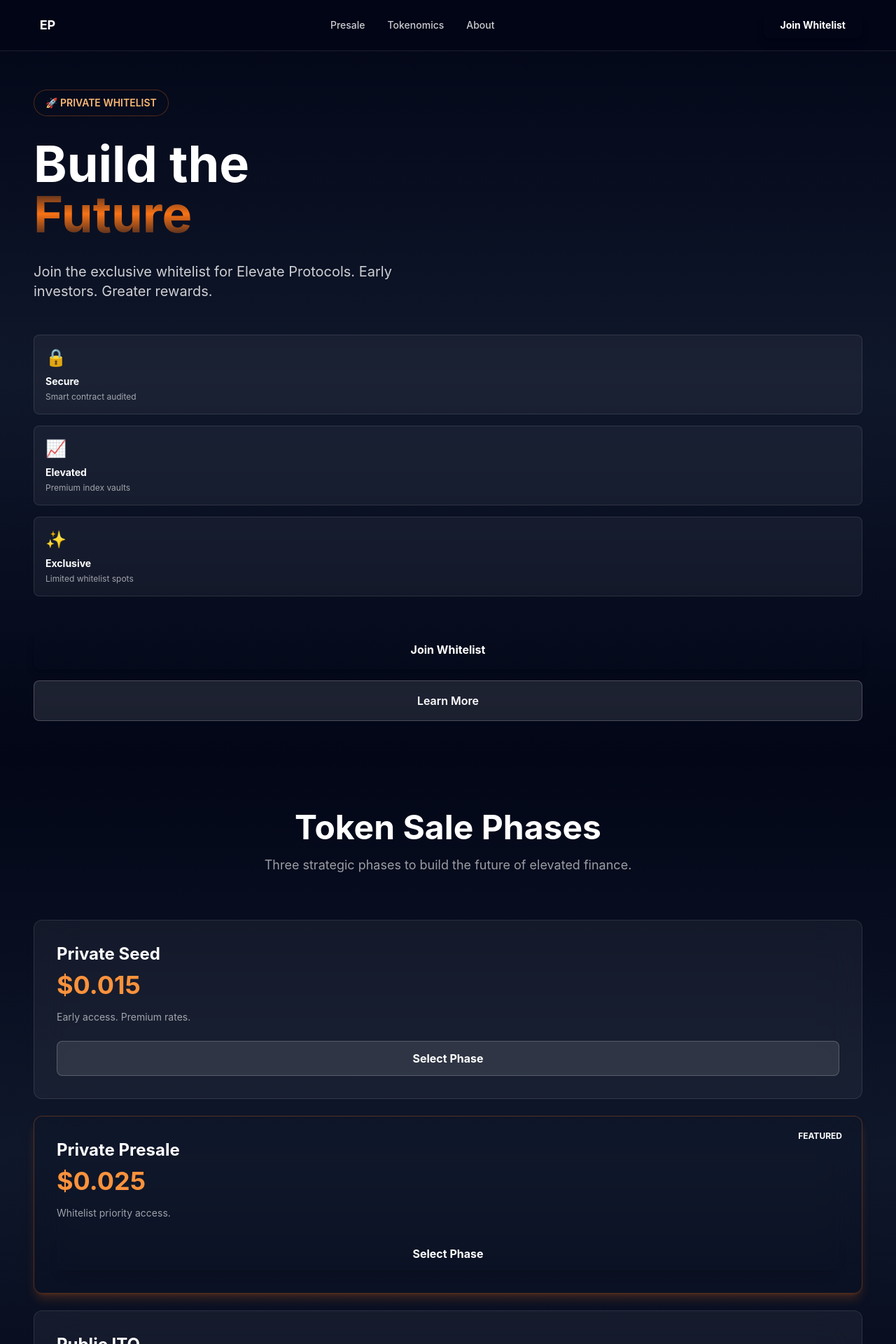
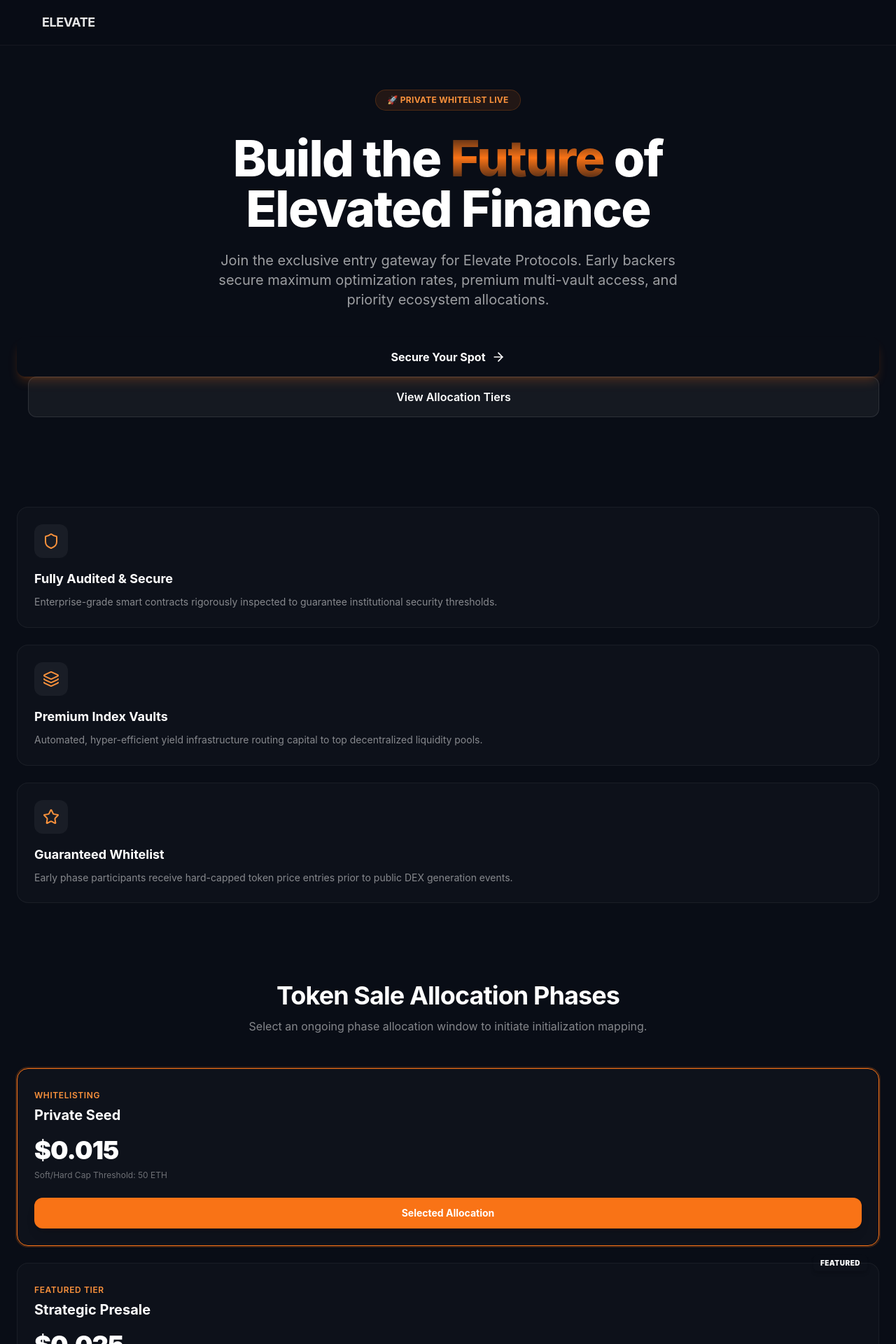
Before and after one commit to ParTywithaCapiTalT/elevate-presale-v2, a React (Vite) app: page / in a window 1280 px wide. Shown: the top 1920 px of the page at 70% size. Built offline with nearby package versions, Linux system fonts and the light colour scheme; what @rainbow-me/rainbowkit, wagmi would draw is missing.

Commit message:
Update App.tsx

```diff
--- a/src/App.tsx
+++ b/src/App.tsx
@@ -1,161 +1,249 @@
-;
+import React, { useState } from 'react';
+import { ArrowRight, Wallet, CheckCircle2, Shield, Layers, Star, Menu, X, ChevronRight } from 'lucide-react';
 
 export default function App() {
+  // Interactive State Engines
+  const [walletConnected, setWalletConnected] = useState(false);
+  const [walletAddress, setWalletAddress] = useState('');
+  const [selectedPhase, setSelectedPhase] = useState('private');
+  const [isMenuOpen, setIsMenuOpen] = useState(false);
+
+  // Whitelist Form State
+  const [formData, setFormData] = useState({ name: '', email: '', address: '' });
+  const [formSubmitted, setFormSubmitted] = useState(false);
+
+  // Simulated Wallet Trigger
+  const handleConnectWallet = () => {
+    if (walletConnected) {
+      setWalletConnected(false);
+      setWalletAddress('');
+    } else {
+      setWalletConnected(true);
+      setWalletAddress('0x71C...3A9f');
+    }
+  };
+
+  // Form Submission Handler
+  const handleFormSubmit = (e: React.FormEvent) => {
+    e.preventDefault();
+    if (formData.email && formData.address) {
+      setFormSubmitted(true);
+    }
+  };
+
+  // Smooth Scroll Trigger
+  const scrollToSection = (id: string) => {
+    const element = document.getElementById(id);
+    if (element) {
+      element.scrollIntoView({ behavior: 'smooth' });
+    }
+    setIsMenuOpen(false);
+  };
+
   return (
-    <div className="bg-slate-950 min-h-screen">
-      {/* Header */}
-      <header className="fixed top-0 w-full z-50 bg-slate-950/80 backdrop-blur-xl border-b border-white/10">
-        <div className="max-w-7xl mx-auto px-6 sm:px-8 lg:px-12 py-4 flex items-center justify-between">
-          <div className="flex items-center gap-2">
-            <div className="w-10 h-10 bg-gradient-to-r from-orange-500 to-orange-600 rounded-lg flex items-center justify-center">
-              <span className="text-white font-bold text-lg">EP</span>
-            </div>
-            <span className="text-white font-bold text-xl hidden sm:inline">Elevate Protocols</span>
+    <div className="min-h-screen bg-[#090d16] text-white selection:bg-orange-500 selection:text-white antialiased">
+
+      {/* HEADER NAVIGATION */}
+      <nav className="fixed top-0 left-0 right-0 z-50 bg-[#090d16]/80 backdrop-blur-md border-b border-white/5 px-6 py-4">
+        <div className="max-w-7xl mx-auto flex items-center justify-between">
+          <div className="flex items-center space-x-2 cursor-pointer" onClick={() => window.scrollTo({top: 0, behavior: 'smooth'})}>
+            <span className="text-2xl font-black tracking-tighter bg-gradient-to-r from-orange-400 to-red-500 bg-clip-text text-transparent">EP</span>
+            <span className="text-lg font-bold tracking-tight text-white/90">ELEVATE</span>
           </div>
 
-          <nav className="flex items-center gap-8">
-            <a href="#presale" className="text-white/80 hover:text-white transition-colors text-sm font-medium">Presale</a>
-            <a href="#tokenomics" className="text-white/80 hover:text-white transition-colors text-sm font-medium">Tokenomics</a>
-            <a href="#about" className="text-white/80 hover:text-white transition-colors text-sm font-medium">About</a>
+          {/* Desktop Links */}
+          <div className="hidden md:flex items-center space-x-8 text-sm font-medium text-white/70">
+            <button onClick={() => scrollToSection('phases')} className="hover:text-orange-400 transition">Presale Phases</button>
+            <button onClick={() => scrollToSection('features')} className="hover:text-orange-400 transition">Tokenomics</button>
+            <button onClick={() => scrollToSection('whitelist')} className="hover:text-orange-400 transition">Join Whitelist</button>
+          </div>
+
+          <div className="hidden md:flex items-center space-x-4">
+            <button
+              onClick={handleConnectWallet}
+              className="flex items-center space-x-2 px-5 py-2.5 bg-white/5 hover:bg-white/10 border border-white/10 text-sm font-bold rounded-xl transition-all duration-200"
+            >
+              <Wallet className="w-4 h-4 text-orange-400" />
+              <span>{walletConnected ? walletAddress : 'Connect Wallet'}</span>
+            </button>
+          </div>
+
+          {/* Mobile Menu Button */}
+          <button className="md:hidden text-white" onClick={() => setIsMenuOpen(!isMenuOpen)}>
+            {isMenuOpen ? <X className="w-6 h-6" /> : <Menu className="w-6 h-6" />}
+          </button>
+        </div>
       </nav>
 
-          <button className="px-6 py-2 bg-gradient-to-r from-orange-500 to-orange-600 hover:from-orange-600 hover:to-orange-700 text-white font-bold rounded-lg transition-all duration-300 shadow-lg hover:shadow-orange-500/50 text-sm">
-            Join Whitelist
+      {/* MOBILE DROP DOWN */}
+      {isMenuOpen && (
+        <div className="fixed inset-0 z-40 bg-[#090d16] pt-24 px-6 flex flex-col space-y-6 text-xl">
+          <button onClick={() => scrollToSection('phases')} className="text-left py-2 border-b border-white/5 text-white/80">Presale Phases</button>
+          <button onClick={() => scrollToSection('features')} className="text-left py-2 border-b border-white/5 text-white/80">Tokenomics</button>
+          <button onClick={() => scrollToSection('whitelist')} className="text-left py-2 border-b border-white/5 text-white/80 text-orange-400 font-bold">Join Whitelist</button>
+          <button
+            onClick={() => { handleConnectWallet(); setIsMenuOpen(false); }}
+            className="w-full py-4 bg-orange-500 rounded-xl font-bold flex items-center justify-center space-x-2"
+          >
+            <Wallet className="w-5 h-5" />
+            <span>{walletConnected ? walletAddress : 'Connect Wallet'}</span>
           </button>
         </div>
-      </header>
+      )}
 
-      {/* Hero Section */}
-      <section className="relative w-full min-h-screen bg-gradient-to-b from-slate-950 via-slate-900 to-slate-950 overflow-hidden pt-20">
-        <div className="absolute inset-0">
-          <div className="absolute inset-0 bg-gradient-radial from-orange-500/10 via-transparent to-transparent opacity-40" />
-          <div className="absolute top-0 right-0 w-96 h-96 bg-gradient-radial from-blue-500/10 to-transparent opacity-30 blur-3xl" />
-          <div className="absolute bottom-0 left-0 w-96 h-96 bg-gradient-radial from-purple-500/10 to-transparent opacity-30 blur-3xl" />
+      {/* HERO SECTION */}
+      <section className="relative pt-32 pb-20 px-6 max-w-7xl mx-auto flex flex-col items-center text-center">
+        <div className="inline-flex items-center space-x-2 px-4 py-1.5 bg-orange-500/10 border border-orange-500/20 rounded-full text-xs font-bold text-orange-400 mb-8 tracking-wide uppercase">
+          🚀 Private Whitelist Live
         </div>
-
-        <div className="relative z-10 grid grid-cols-1 lg:grid-cols-2 gap-8 lg:gap-12 items-center min-h-screen px-6 sm:px-8 lg:px-12 py-12">
-          <div className="space-y-8 flex flex-col justify-center">
-            <div className="inline-block w-fit">
-              <div className="px-4 py-2 bg-gradient-to-r from-orange-500/20 to-orange-500/10 border border-orange-500/30 rounded-full">
-                <p className="text-sm font-semibold text-orange-300">🚀 PRIVATE WHITELIST</p>
-              </div>
-            </div>
-
-            <div className="space-y-4">
-              <h1 className="text-5xl sm:text-6xl lg:text-7xl font-bold text-white leading-tight">
-                Build the
-                <br />
-                <span className="bg-gradient-to-r from-orange-400 via-orange-500 to-red-500 bg-clip-text text-transparent">
-                  Future
-                </span>
+        <h1 className="text-4xl md:text-7xl font-extrabold tracking-tight mb-6 max-w-4xl leading-tight">
+          Build the <span className="bg-gradient-to-r from-orange-400 via-orange-500 to-red-500 bg-clip-text text-transparent">Future</span> of Elevated Finance
         </h1>
-            </div>
-
-            <div className="space-y-3">
-              <p className="text-lg sm:text-xl text-white/80 leading-relaxed max-w-xl">
-                Join the exclusive whitelist for Elevate Protocols. Early investors. Greater rewards.
+        <p className="text-base md:text-xl text-white/60 max-w-2xl mb-10 leading-relaxed">
+          Join the exclusive entry gateway for Elevate Protocols. Early backers secure maximum optimization rates, premium multi-vault access, and priority ecosystem allocations.
         </p>
-            </div>
-
-            <div className="grid grid-cols-1 sm:grid-cols-3 gap-4 pt-4">
-              {[
-                { icon: '🔒', label: 'Secure', desc: 'Smart contract audited' },
-                { icon: '📈', label: 'Elevated', desc: 'Premium index vaults' },
-                { icon: '✨', label: 'Exclusive', desc: 'Limited whitelist spots' },
-              ].map((feature, idx) => (
-                <div key={idx} className="bg-white/5 border border-white/10 rounded-lg p-4 backdrop-blur-sm hover:border-white/20 transition-colors">
-                  <div className="text-2xl mb-2">{feature.icon}</div>
-                  <p className="font-bold text-white text-sm mb-1">{feature.label}</p>
-                  <p className="text-xs text-white/60">{feature.desc}</p>
-                </div>
-              ))}
-            </div>
-
-            <div className="flex flex-col sm:flex-row gap-4 pt-4">
-              <button className="px-8 py-4 bg-gradient-to-r from-orange-500 to-orange-600 hover:from-orange-600 hover:to-orange-700 text-white font-bold rounded-lg transition-all duration-300 shadow-lg hover:shadow-orange-500/50">
-                Join Whitelist
+        <div className="flex flex-col sm:flex-row space-y-4 sm:space-y-0 sm:space-x-4 w-full sm:w-auto">
+          <button
+            onClick={() => scrollToSection('whitelist')}
+            className="px-8 py-4 bg-gradient-to-r from-orange-500 to-red-500 hover:from-orange-600 hover:to-red-600 text-white font-bold rounded-xl transition-all duration-200 shadow-lg shadow-orange-500/20 flex items-center justify-center space-x-2 group"
+          >
+            <span>Secure Your Spot</span>
+            <ArrowRight className="w-5 h-5 group-hover:translate-x-1 transition-transform" />
           </button>
-              <button className="px-8 py-4 bg-white/10 hover:bg-white/20 border border-white/20 text-white font-semibold rounded-lg transition-all duration-300 backdrop-blur-sm">
-                Learn More
+          <button
+            onClick={() => scrollToSection('phases')}
+            className="px-8 py-4 bg-white/5 hover:bg-white/10 border border-white/10 font-semibold rounded-xl transition duration-200 text-center"
+          >
+            View Allocation Tiers
           </button>
-            </div>
-          </div>
-
-          <div className="hidden lg:flex items-center justify-center">
-            <div className="relative w-full h-96 bg-gradient-to-br from-orange-500/20 to-purple-500/20 rounded-2xl border border-white/10 flex items-center justify-center">
-              <div className="text-6xl">🏔️</div>
-            </div>
-          </div>
         </div>
       </section>
 
-      {/* Pricing Section */}
-      <section className="relative w-full bg-gradient-to-b from-slate-950 via-slate-900 to-slate-950 py-20 px-6 sm:px-8 lg:px-12">
-        <div className="max-w-7xl mx-auto">
-          <div className="text-center mb-16">
-            <h2 className="text-4xl sm:text-5xl font-bold text-white mb-4">Token Sale Phases</h2>
-            <p className="text-lg text-white/60 max-w-2xl mx-auto">Three strategic phases to build the future of elevated finance.</p>
+      {/* VALUE PROP FEATURE GRID */}
+      <section id="features" className="max-w-7xl mx-auto px-6 py-12 grid grid-cols-1 md:grid-cols-3 gap-6">
+        {[
+          { icon: <Shield className="w-6 h-6 text-orange-400" />, title: "Fully Audited & Secure", desc: "Enterprise-grade smart contracts rigorously inspected to guarantee institutional security thresholds." },
+          { icon: <Layers className="w-6 h-6 text-orange-400" />, title: "Premium Index Vaults", desc: "Automated, hyper-efficient yield infrastructure routing capital to top decentralized liquidity pools." },
+          { icon: <Star className="w-6 h-6 text-orange-400" />, title: "Guaranteed Whitelist", desc: "Early phase participants receive hard-capped token price entries prior to public DEX generation events." }
+        ].map((feat, i) => (
+          <div key={i} className="p-6 bg-white/[0.02] border border-white/5 rounded-2xl transition hover:border-white/10">
+            <div className="w-12 h-12 bg-white/5 rounded-xl flex items-center justify-center mb-4">{feat.icon}</div>
+            <h3 className="text-lg font-bold mb-2">{feat.title}</h3>
+            <p className="text-sm text-white/50 leading-relaxed">{feat.desc}</p>
+          </div>
+        ))}
+      </section>
+
+      {/* INTERACTIVE PRESALE PHASES */}
+      <section id="phases" className="max-w-7xl mx-auto px-6 py-16">
+        <div className="text-center mb-12">
+          <h2 className="text-3xl md:text-4xl font-bold tracking-tight mb-3">Token Sale Allocation Phases</h2>
+          <p className="text-white/50 text-sm md:text-base">Select an ongoing phase allocation window to initiate initialization mapping.</p>
         </div>
 
         <div className="grid grid-cols-1 md:grid-cols-3 gap-6">
           {[
-              { name: 'Private Seed', price: '$0.015', desc: 'Early access. Premium rates.' },
-              { name: 'Private Presale', price: '$0.025', desc: 'Whitelist priority access.', featured: true },
-              { name: 'Public ITO', price: '$0.040', desc: 'Public launch. Open to all.' },
-            ].map((tier, idx) => (
+            { id: 'private', name: 'Private Seed', price: '$0.015', status: 'Whitelisting', cap: '50 ETH' },
+            { id: 'presale', name: 'Strategic Presale', price: '$0.025', status: 'Featured Tier', cap: '150 ETH' },
+            { id: 'public', name: 'Public ITO', price: '$0.040', status: 'Public Window', cap: '300 ETH' }
+          ].map((phase) => (
             <div
-                key={idx}
-                className={`relative rounded-xl overflow-hidden transition-all duration-300 ${
-                  tier.featured
-                    ? 'bg-gradient-to-br from-white/10 to-white/5 border border-orange-500/30 shadow-lg shadow-orange-500/20 transform md:scale-105'
-                    : 'bg-white/5 border border-white/10 hover:border-white/20'
-                } backdrop-blur-xl p-8`}
+              key={phase.id}
+              onClick={() => setSelectedPhase(phase.id)}
+              className={`p-6 bg-white/[0.02] border rounded-2xl cursor-pointer transition-all duration-300 relative flex flex-col justify-between ${
+                selectedPhase === phase.id ? 'border-orange-500 ring-2 ring-orange-500/20 bg-orange-500/[0.01]' : 'border-white/5 hover:border-white/10'
+              }`}
             >
-                {tier.featured && (
-                  <div className="absolute top-4 right-4 px-3 py-1 bg-gradient-to-r from-orange-500 to-orange-600 rounded-full text-xs font-bold text-white">
-                    FEATURED
+              {phase.id === 'presale' && (
+                <span className="absolute -top-3 right-4 px-2.5 py-1 bg-gradient-to-r from-orange-500 to-red-500 rounded-md text-[10px] font-black tracking-wider uppercase shadow-md">FEATURED</span>
+              )}
+              <div>
+                <span className="text-xs font-semibold text-orange-400 uppercase tracking-wider">{phase.status}</span>
+                <h3 className="text-xl font-bold mt-1 mb-4">{phase.name}</h3>
+                <div className="text-4xl font-black tracking-tight text-white mb-2">{phase.price}</div>
+                <p className="text-xs text-white/40">Soft/Hard Cap Threshold: {phase.cap}</p>
               </div>
-                )}
-
-                <h3 className="text-2xl font-bold text-white mb-2">{tier.name}</h3>
-                <div className="text-4xl font-bold text-orange-400 mb-4">{tier.price}</div>
-                <p className="text-sm text-white/60 mb-6">{tier.desc}</p>
-
-                <button className={`w-full py-3 rounded-lg font-bold transition-all duration-300 ${
-                  tier.featured
-                    ? 'bg-gradient-to-r from-orange-500 to-orange-600 hover:from-orange-600 hover:to-orange-700 text-white shadow-lg hover:shadow-orange-500/50'
-                    : 'bg-white/10 hover:bg-white/20 border border-white/20 text-white'
-                }`}>
-                  Select Phase
+              <button
+                className={`mt-6 w-full py-3 rounded-xl font-bold text-sm transition-all duration-200 ${
+                  selectedPhase === phase.id ? 'bg-orange-500 text-white shadow-lg' : 'bg-white/5 text-white/70 hover:bg-white/10'
+                }`}
+              >
+                {selectedPhase === phase.id ? 'Selected Allocation' : 'Select Phase'}
               </button>
             </div>
           ))}
         </div>
+      </section>
+
+      {/* FORM AND PORTAL INTERACTION */}
+      <section id="whitelist" className="max-w-3xl mx-auto px-6 py-16 mb-20">
+        <div className="p-8 bg-gradient-to-b from-white/[0.04] to-transparent border border-white/5 rounded-3xl relative overflow-hidden">
+          <div className="absolute top-0 right-0 w-64 h-64 bg-orange-500/5 rounded-full blur-3xl -z-10"></div>
+
+          <div className="text-center mb-8">
+            <h2 className="text-2xl md:text-3xl font-bold mb-2">Apply for Priority Allocation</h2>
+            <p className="text-sm text-white/50">Submit your parameters to verify contract whitelist routing status.</p>
+          </div>
+
+          {formSubmitted ? (
+            <div className="py-8 text-center flex flex-col items-center justify-center space-y-4">
+              <div className="w-16 h-16 bg-orange-500/10 border border-orange-500/20 rounded-full flex items-center justify-center text-orange-400">
+                <CheckCircle2 className="w-8 h-8" />
+              </div>
+              <h3 className="text-xl font-bold text-white">Application Successfully Queued!</h3>
+              <p className="text-sm text-white/60 max-w-md">
+                Your wallet configuration address has been mapped to the <span className="text-orange-400 font-bold uppercase">{selectedPhase}</span> contract state tier. Verification will deploy via email shortly.
+              </p>
+              <button onClick={() => setFormSubmitted(false)} className="text-xs font-medium text-white/40 hover:text-white/60 underline pt-4">Submit another request</button>
+            </div>
+          ) : (
+            <form onSubmit={handleFormSubmit} className="space-y-4">
+              <div>
+                <label className="block text-xs font-bold text-white/50 uppercase tracking-wider mb-2">Selected Allocation Window</label>
+                <div className="w-full px-4 py-3 bg-white/5 border border-white/10 rounded-xl text-sm font-semibold capitalize text-orange-400 flex items-center justify-between">
+                  <span>{selectedPhase} Presale Tier</span>
+                  <span className="text-xs bg-white/5 px-2 py-1 rounded text-white/60">Auto-assigned</span>
+                </div>
+              </div>
+              <div>
+                <label className="block text-xs font-bold text-white/50 uppercase tracking-wider mb-2">Email Identity Address</label>
+                <input
+                  type="email"
+                  required
+                  placeholder="investor@domain.com"
+                  value={formData.email}
+                  onChange={(e) => setFormData({...formData, email: e.target.value})}
+                  className="w-full px-4 py-3 bg-white/5 border border-white/10 focus:border-orange-500 focus:ring-1 focus:ring-orange-500/20 rounded-xl text-sm text-white placeholder-white/20 outline-none transition"
+                />
+              </div>
+              <div>
+                <label className="block text-xs font-bold text-white/50 uppercase tracking-wider mb-2">Web3 Wallet Address (EVm Compatible)</label>
+                <input
+                  type="text"
+                  required
+                  placeholder="0x..."
+                  value={formData.address}
+                  onChange={(e) => setFormData({...formData, address: e.target.value})}
+                  className="w-full px-4 py-3 bg-white/5 border border-white/10 focus:border-orange-500 focus:ring-1 focus:ring-orange-500/20 rounded-xl text-sm text-white placeholder-white/20 outline-none transition"
+                />
+              </div>
+              <button
+                type="submit"
+                className="w-full py-4 bg-gradient-to-r from-orange-500 to-red-500 hover:from-orange-600 hover:to-red-600 text-white font-bold rounded-xl transition duration-200 shadow-md flex items-center justify-center space-x-2 mt-6"
+              >
+                <span>Submit Application to State Router</span>
+                <ChevronRight className="w-4 h-4" />
+              </button>
+            </form>
+          )}
         </div>
       </section>
 
-      {/* CTA Section */}
-      <section className="relative w-full bg-gradient-to-b from-slate-900 to-slate-950 py-20 px-6 sm:px-8 lg:px-12">
-        <div className="max-w-4xl mx-auto text-center space-y-8">
-          <h2 className="text-4xl sm:text-5xl font-bold text-white">Ready to Join?</h2>
-          <p className="text-lg text-white/60">Apply to the whitelist and secure your spot in the Elevate Protocols presale.</p>
-          <div className="flex flex-col sm:flex-row gap-4 justify-center">
-            <button className="px-8 py-4 bg-gradient-to-r from-orange-500 to-orange-600 hover:from-orange-600 hover:to-orange-700 text-white font-bold rounded-lg transition-all duration-300 shadow-lg hover:shadow-orange-500/50">
-              Learn More
-            </button>
-            <button className="px-8 py-4 bg-white/10 hover:bg-white/20 border border-white/20 text-white font-semibold rounded-lg transition-all duration-300 backdrop-blur-sm">
-              About Elevate
-            </button>
-          </div>
-        </div>
-      </section>
+      {/* FOOTER */}
+      <footer className="border-t border-white/5 py-8 text-center text-xs text-white/30 tracking-tight">
+        &copy; {new Date().getFullYear()} Elevate Protocols. All ecosystem rights reserved. Smart contracts audited and deployed.
+      </footer>
 
-      {/* Footer */}
-      <footer className="border-t border-white/10 bg-slate-950/50 py-12 px-6 sm:px-8 lg:px-12">
-        <div className="max-w-7xl mx-auto text-center text-sm text-white/40">
-          <p>© 2026 Elevate Protocols. All rights reserved.</p>
-        </div>
-      </footer>
     </div>
   );
 }
```
Lines whose indentation alone changed are shown as unchanged.
